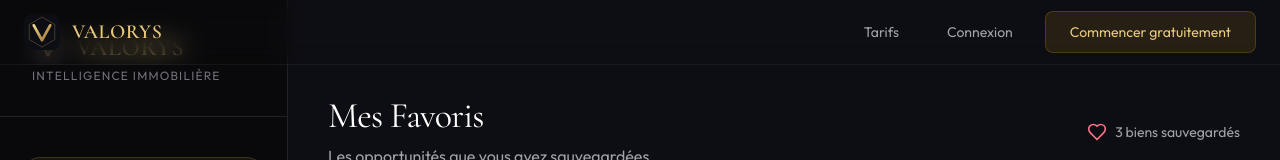
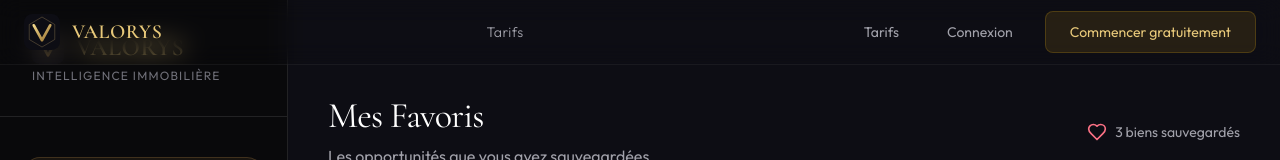
Before and after one commit to pooya75nd/Valorys, a Next.js app: page /dashboard/favoris in a window 1280 px wide. Shown: the top 160 px of the page. Built offline with nearby package versions, Linux system fonts and the light colour scheme; no server answers.

Commit message:
Update Header.tsx

```diff
--- a/src/components/layout/Header.tsx
+++ b/src/components/layout/Header.tsx
@@ -21,7 +21,7 @@ export function Header() {
   const plan = session?.user?.plan ?? 'DECOUVERTE'
   const badge = planBadge[plan]
 
-  // Cache le lien Tarifs quand on est sur /pricing ou /login et qu'on n'est pas connecté
+  // Cache "Tarifs" quand on est sur /pricing ou /login (non connecté)
   const isPublicPage = pathname === '/pricing' || pathname === '/login'
   const showPricingLink = !isPublicPage || !!session
 
@@ -47,26 +47,33 @@ export function Header() {
           </span>
         </Link>
 
-        {/* Navigation principale (seulement pour les utilisateurs connectés) */}
+        {/* Navigation Desktop - On enlève Opportunités et Simulateur */}
         <nav className="hidden md:flex items-center gap-8 text-sm font-light tracking-wide">
-          {session && (
-            <>
-              <Link href="/opportunites" className="text-zinc-400 hover:text-gold-400 transition-colors">Opportunités</Link>
-              <Link href="/simulateur" className="text-zinc-400 hover:text-gold-400 transition-colors">Simulateur</Link>
-            </>
+          {session ? (
+            // Connecté → on ne met rien ici (tout est dans la sidebar)
+            <></>
+          ) : (
+            // Non connecté → on affiche seulement Tarifs si pas sur la page pricing
+            showPricingLink && (
+              <Link href="/pricing" className="text-zinc-400 hover:text-gold-400 transition-colors">
+                Tarifs
+              </Link>
+            )
           )}
         </nav>
 
-        {/* Partie droite : Tarifs + Connexion + Commencer */}
+        {/* Partie droite */}
         <div className="hidden md:flex items-center gap-4">
           {session ? (
-            // Utilisateur connecté
+            // Menu utilisateur connecté
             <div className="relative">
               <button
                 onClick={() => setUserMenuOpen(!userMenuOpen)}
                 className="flex items-center gap-2 px-3 py-1.5 rounded-lg border border-white/10 hover:border-gold-700/50 transition-all"
               >
-                {session.user?.image && <img src={session.user.image} alt="" className="w-6 h-6 rounded-full" />}
+                {session.user?.image && (
+                  <img src={session.user.image} alt="" className="w-6 h-6 rounded-full" />
+                )}
                 <span className="text-sm text-zinc-300 max-w-[120px] truncate">
                   {session.user?.name?.split(' ')[0]}
                 </span>
@@ -78,24 +85,30 @@ export function Header() {
 
               {userMenuOpen && (
                 <div className="absolute right-0 top-full mt-2 w-52 bg-zinc-900 border border-white/10 rounded-xl shadow-2xl overflow-hidden z-50">
-                  <Link href="/dashboard" onClick={() => setUserMenuOpen(false)} className="flex items-center gap-3 px-4 py-3 text-sm text-zinc-300 hover:bg-white/5 hover:text-gold-400 transition-colors">
+                  <Link href="/dashboard" onClick={() => setUserMenuOpen(false)}
+                    className="flex items-center gap-3 px-4 py-3 text-sm text-zinc-300 hover:bg-white/5 hover:text-gold-400 transition-colors">
                     <LayoutDashboard className="w-4 h-4" /> Dashboard
                   </Link>
-                  <Link href="/dashboard/alertes" onClick={() => setUserMenuOpen(false)} className="flex items-center gap-3 px-4 py-3 text-sm text-zinc-300 hover:bg-white/5 hover:text-gold-400 transition-colors">
+                  <Link href="/dashboard/alertes" onClick={() => setUserMenuOpen(false)}
+                    className="flex items-center gap-3 px-4 py-3 text-sm text-zinc-300 hover:bg-white/5 hover:text-gold-400 transition-colors">
                     <Bell className="w-4 h-4" /> Mes alertes
                   </Link>
-                  <Link href="/dashboard/favoris" onClick={() => setUserMenuOpen(false)} className="flex items-center gap-3 px-4 py-3 text-sm text-zinc-300 hover:bg-white/5 hover:text-gold-400 transition-colors">
+                  <Link href="/dashboard/favoris" onClick={() => setUserMenuOpen(false)}
+                    className="flex items-center gap-3 px-4 py-3 text-sm text-zinc-300 hover:bg-white/5 hover:text-gold-400 transition-colors">
                     <Heart className="w-4 h-4" /> Favoris
                   </Link>
                   <div className="border-t border-white/5 mt-1" />
-                  <button onClick={() => signOut()} className="flex items-center gap-3 px-4 py-3 text-sm text-zinc-500 hover:bg-white/5 hover:text-red-400 transition-colors w-full text-left">
+                  <button
+                    onClick={() => signOut()}
+                    className="flex items-center gap-3 px-4 py-3 text-sm text-zinc-500 hover:bg-white/5 hover:text-red-400 transition-colors w-full text-left"
+                  >
                     <LogOut className="w-4 h-4" /> Déconnexion
                   </button>
                 </div>
               )}
             </div>
           ) : (
-            // Utilisateur NON connecté
+            // Non connecté
             <>
               {showPricingLink && (
                 <Link href="/pricing" className="text-sm text-zinc-400 hover:text-zinc-200 transition-colors px-4 py-2">
@@ -129,8 +142,9 @@ export function Header() {
         <div className="md:hidden border-t border-white/5 bg-ink-deep px-6 py-6 flex flex-col gap-5 text-sm">
           {session ? (
             <>
-              <Link href="/opportunites" onClick={() => setMobileOpen(false)} className="text-zinc-400 hover:text-gold-400">Opportunités</Link>
-              <Link href="/simulateur" onClick={() => setMobileOpen(false)} className="text-zinc-400 hover:text-gold-400">Simulateur</Link>
+              <Link href="/dashboard" onClick={() => setMobileOpen(false)} className="text-zinc-400 hover:text-gold-400">Dashboard</Link>
+              <Link href="/dashboard/alertes" onClick={() => setMobileOpen(false)} className="text-zinc-400 hover:text-gold-400">Mes alertes</Link>
+              <Link href="/dashboard/favoris" onClick={() => setMobileOpen(false)} className="text-zinc-400 hover:text-gold-400">Favoris</Link>
             </>
           ) : (
             showPricingLink && (
```
